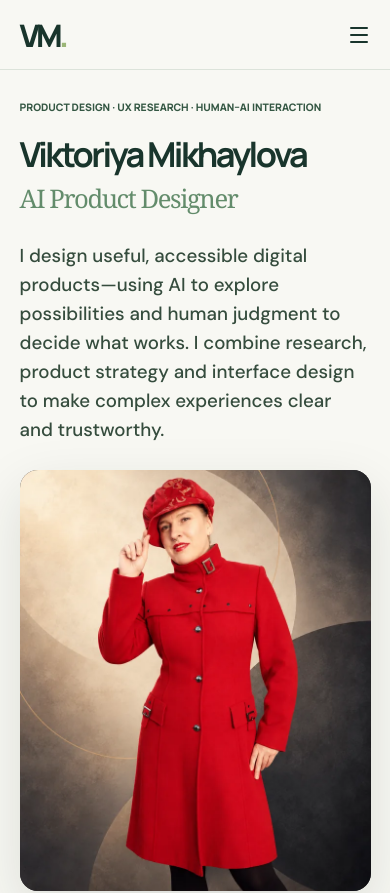
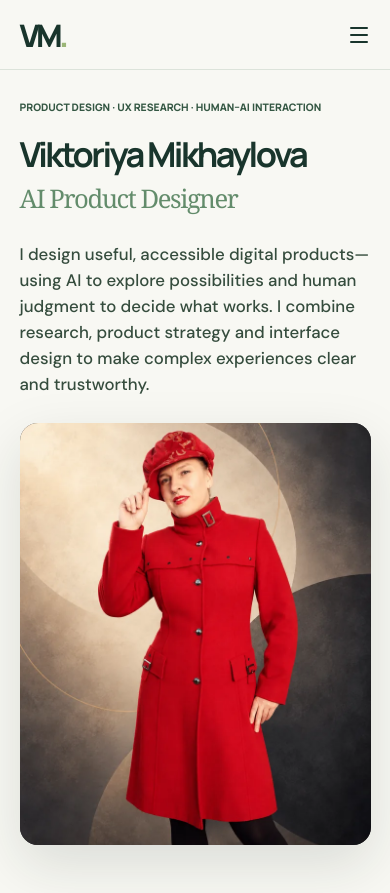
Before and after one commit to viktoriyamik/vik-portfolio, a React (Vite) app: page / in a window 390 px wide. Shown: the top 893 px of the page. Built offline with nearby package versions, Linux system fonts and the light colour scheme.

Commit message:
Slightly reduce hero introductory paragraph size on desktop and mobile

```diff
--- a/src/App.css
+++ b/src/App.css
@@ -182,7 +182,7 @@
 }
 .intro.intro--portrait .intro-copy > p:last-child {
   max-width: 36ch;
-  font-size: clamp(1.24rem, 1.7vw, 1.6rem);
+  font-size: clamp(1.1rem, 1.45vw, 1.38rem);
   line-height: 1.5;
   font-weight: 500;
   color: #354c3d;
@@ -198,7 +198,7 @@
   .intro.intro--portrait .intro-copy h1 { font-size: clamp(2.15rem, 8.4vw, 3.4rem); }
   .intro.intro--portrait .intro-copy h1 em { font-size: clamp(1.6rem, 6.4vw, 2.8rem); }
   .intro.intro--portrait .intro-copy > p:last-child {
-    font-size: clamp(1.17rem, 4.3vw, 1.38rem);
+    font-size: clamp(1.05rem, 3.9vw, 1.22rem);
     line-height: 1.55;
     max-width: 100%;
   }
```
